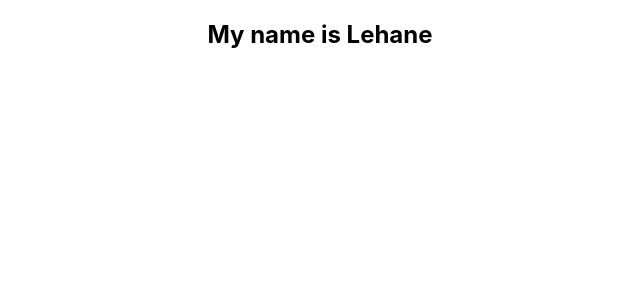
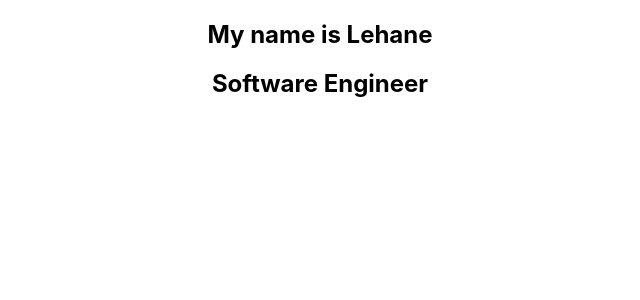
Before and after one commit to Mulindi123/group-members, a React (Create React App) app: page / in a window 1280 px wide. Shown: the top 300 px of the page, without its empty margins (320-960 px from the left). Built offline with nearby package versions, Linux system fonts and the light colour scheme.

Commit message:
add changes

```diff
--- a/src/Lehane.js
+++ b/src/Lehane.js
@@ -2,6 +2,7 @@ function Lehane () {
     return (
         <div>
         <h2>My name is Lehane</h2>
+        <h2>Software Engineer</h2>
         </div>
     )
 }
```
